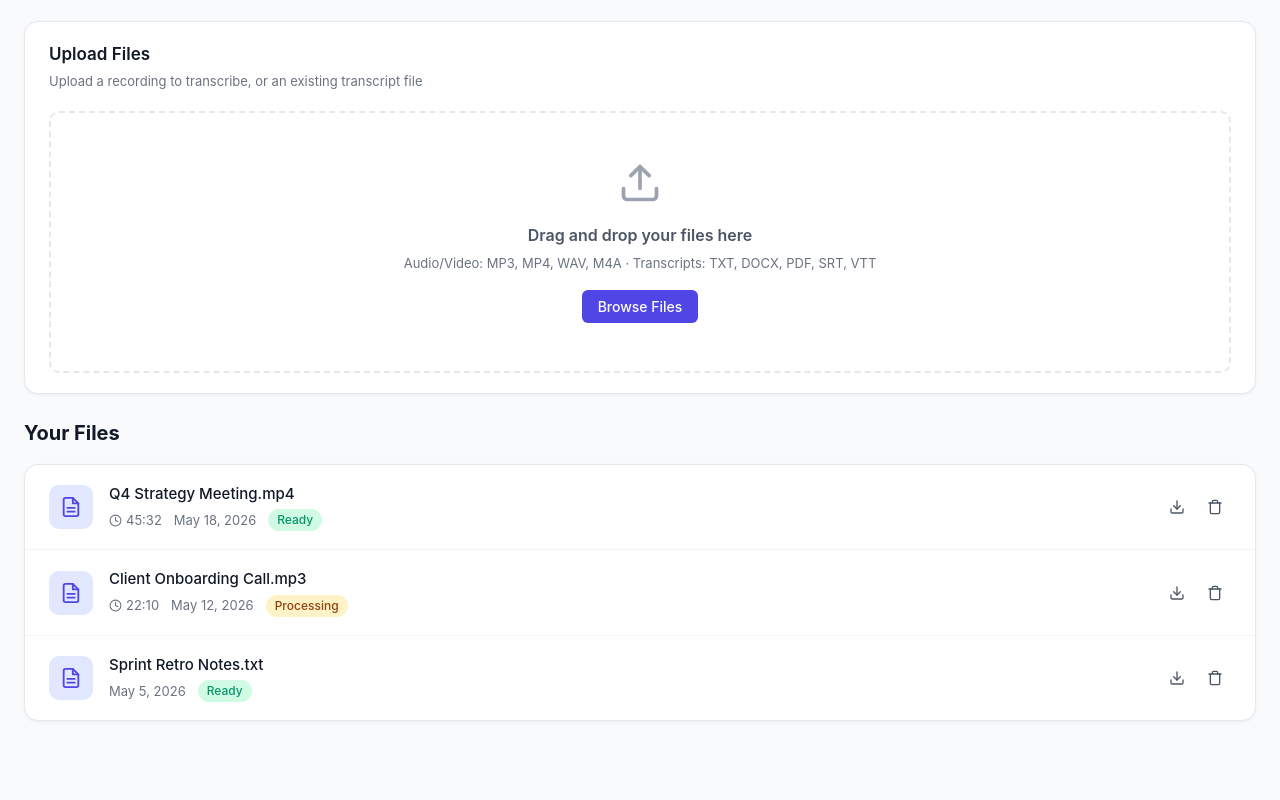
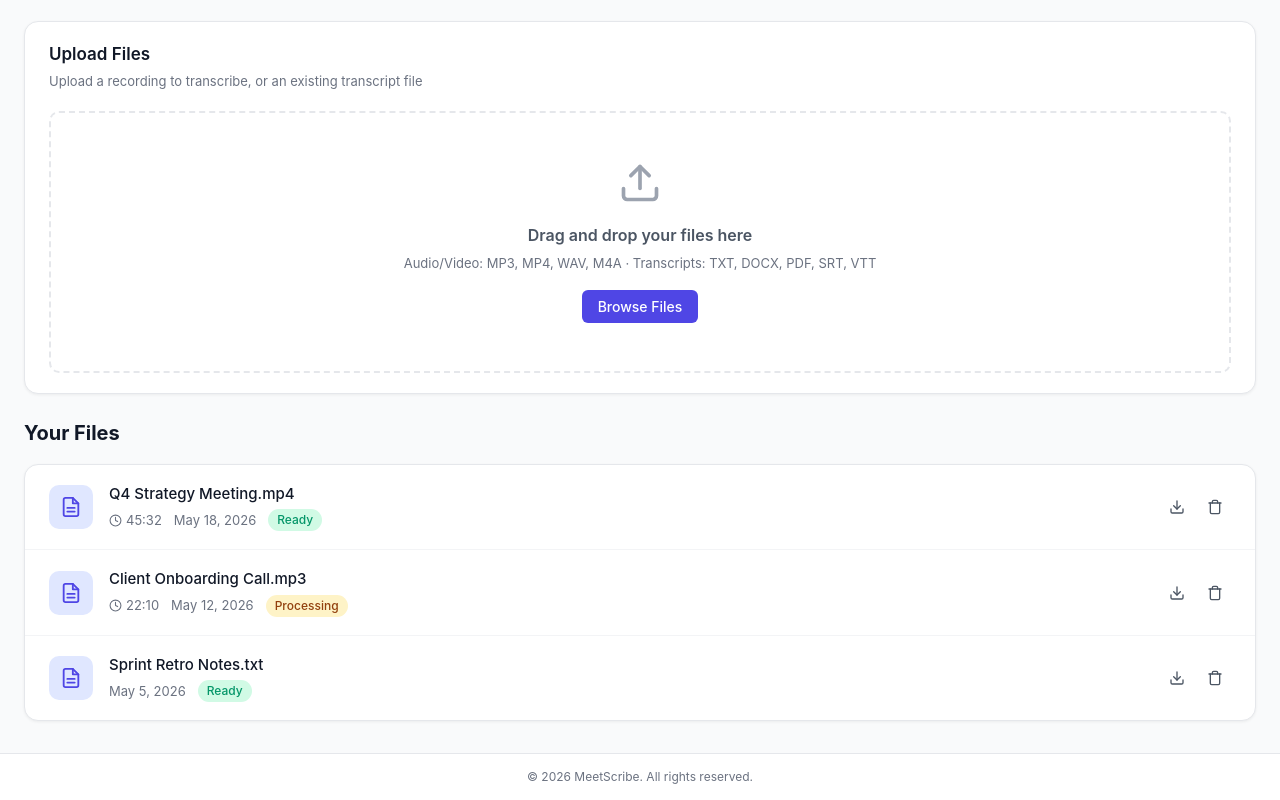
Before and after one commit to Huy2411SCH/ICT308-Project-2, a React (Vite) app in the folder MeetScribe/: page /dashboard in a window 1280 px wide. Shown: the part 373-1173 px from the top of the page. Before the commit the page ends 1126 px from the top, so only its background shows below. Built offline with nearby package versions, Linux system fonts and the light colour scheme; sample sign-in values are in the browser's storage.

Commit message:
added footer

```diff
--- /dev/null
+++ b/MeetScribe/src/components/Footer.css
@@ -0,0 +1,12 @@
+.app-footer {
+  padding: 14px 24px;
+  margin-top: auto;
+  background: var(--color-surface);
+  border-top: 1px solid var(--color-border);
+  text-align: center;
+}
+
+.app-footer p {
+  font-size: 12px;
+  color: var(--color-text-muted);
+}
--- /dev/null
+++ b/MeetScribe/src/components/Footer.jsx
@@ -0,0 +1,12 @@
+import './Footer.css'
+
+// Simple site-wide footer shown under every page's content.
+export default function Footer() {
+  const year = new Date().getFullYear()
+
+  return (
+    <footer className="app-footer">
+      <p>&copy; {year} MeetScribe. All rights reserved.</p>
+    </footer>
+  )
+}
--- a/MeetScribe/src/components/Layout.jsx
+++ b/MeetScribe/src/components/Layout.jsx
@@ -1,10 +1,12 @@
 import { Outlet } from 'react-router-dom'
 import Header from './Header'
+import Footer from './Footer'
 import './Layout.css'
 
-// Shared shell for every authenticated page: sticky header + a
-// centered content area. Individual pages only need to worry about
-// their own content — this wraps them via <Outlet />.
+// Shared shell for every authenticated page: sticky header, a
+// centered content area, and a footer pinned to the bottom.
+// Individual pages only need to worry about their own content —
+// this wraps them via <Outlet />.
 export default function Layout({ user, onLogout }) {
   return (
     <div className="app-shell">
@@ -12,6 +14,7 @@ export default function Layout({ user, onLogout }) {
       <main className="page-container">
         <Outlet />
       </main>
+      <Footer />
     </div>
   )
 }
```
